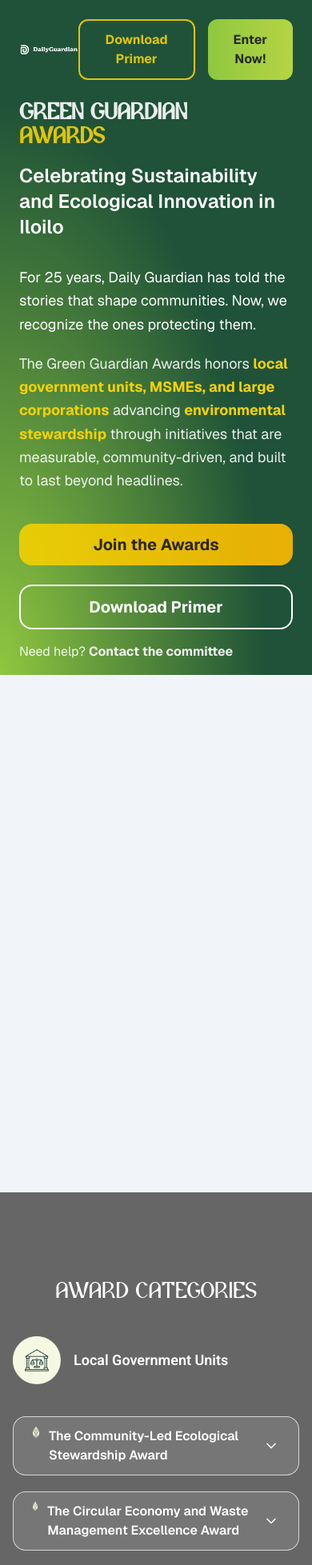
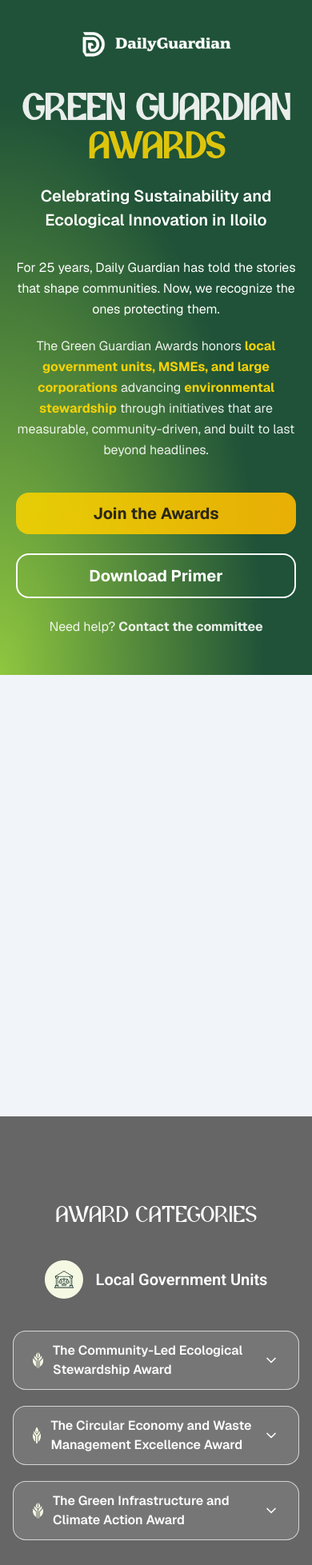
Before and after one commit to warpinnovations/green-guardian-awards, a Next.js app: page / in a window 390 px wide. Shown: the top 1957 px of the page at 80% size. Built offline with nearby package versions, Linux system fonts and the light colour scheme.

Commit message:
feat: enhance layout for mobile view

```diff
--- a/app/components/sections/Categories.tsx
+++ b/app/components/sections/Categories.tsx
@@ -50,16 +50,16 @@
            </h1>
            <div className="grid grid-cols-1 md:grid-cols-2 gap-12 mt-10">
               {/* LEFT column */}
-              <div className="flex flex-col lg:items-center lg:gap-4 gap-2">
+              <div className="flex flex-col items-center lg:gap-4 gap-2">
                  <div className="flex items-center gap-4">
                     <Image
                        src={LGUAsset}
                        alt="Local Government Units"
                        width={60}
                        height={20}
-                       className="object-contain"
+                       className="object-contain lg:w-16 w-12"
                     />
-                    <p className="font-roboto font-semibold text-lg lg:text-2xl text-white">
+                    <p className="font-roboto font-semibold text-xl lg:text-2xl text-white">
                        Local Government Units
                     </p>
                  </div>
@@ -75,13 +75,14 @@
                              }
                              className="cursor-pointer w-full lg:rounded-3xl border rounded-2xl border-white/70 px-6 py-3 text-left text-base text-white bg-white/10 hover:bg-white/20 transition flex items-center justify-between gap-2"
                           >
-                             <span className="flex flex-row gap-3 font-semibold lg:text-base text-md">
+                             <span className="flex flex-row lg:items-start items-center gap-3 font-semibold lg:text-base text-md">
                                 <span>
                                    <Image
                                       alt="green-guardian-logo"
                                       src={"/logos/asset-white.png"}
                                       width={12}
                                       height={20}
+                                      className="lg:w-3 w-5 h-5"
                                    />
                                 </span>
                                 {category.title}
@@ -125,16 +126,16 @@
               </div>
 
               {/* RIGHT column */}
-              <div className="flex flex-col lg:items-center lg:mt-0 -mt-8 lg:gap-4 gap-2">
+              <div className="flex flex-col items-center lg:mt-0 -mt-12 lg:gap-4 gap-2">
                  <div className="flex items-center gap-4">
                     <Image
                        src={MSMEAsset}
                        alt="MSMEs and Large Corporations"
                        width={60}
                        height={20}
-                       className="object-contain"
+                       className="object-contain lg:w-16 w-12"
                     />
-                    <p className="font-roboto font-semibold text-lg lg:text-2xl text-white">
+                    <p className="font-roboto font-semibold text-xl lg:text-2xl text-white">
                        MSMEs and Large Corporations
                     </p>
                  </div>
@@ -150,13 +151,14 @@
                              }
                              className="cursor-pointer w-full lg:rounded-3xl border rounded-2xl border-white/70 px-6 py-3 text-left text-base text-white bg-white/10 hover:bg-white/20 transition flex items-center justify-between gap-2"
                           >
-                             <span className="flex flex-row gap-3 font-semibold lg:text-base text-md">
+                             <span className="flex flex-row lg:items-start items-center gap-3 font-semibold lg:text-base text-md">
                                 <span>
                                    <Image
                                       alt="green-guardian-logo"
                                       src={"/logos/asset-white.png"}
                                       width={12}
                                       height={20}
+                                      className="lg:w-3 w-5 h-5"
                                    />
                                 </span>
                                 {category.title}
--- a/app/components/sections/HeroSection.tsx
+++ b/app/components/sections/HeroSection.tsx
@@ -15,47 +15,50 @@
          <div className="fixed inset-0 bg-gradient-radial " />
          {/* Navigation */}
          <nav className="relative z-50 px-6 lg:px-20 py-6">
-            <div className="max-w-400 mx-auto flex justify-between items-center">
+            <div className="max-w-400 mx-auto flex lg:justify-between justify-center items-center">
                <div className="flex items-center gap-4">
                   <Image
                      src={DGLogo}
                      alt="Daily Guardian"
                      width={250}
                      height={150}
-                     className="mb-2 mt-2 object-contain lg:w-62.5 w-58 invert"
+                     className="mb-2 mt-2 object-contain lg:w-62.5 w-48 invert"
                   />
                </div>
-               <div className="flex gap-4">
-                  <button className="px-8 py-3 rounded-xl border-2 border-[#f3d107]/90 text-[#f3d107]/90 hover:bg-[#8FC73F]/10 transition-all duration-300 font-bold hover:-translate-y-1 hover:shadow-lg hover:shadow-[#8FC73F]/30 cursor-pointer">
+               <div className="lg:flex hidden gap-4">
+                  <button className=" px-8 py-3 rounded-xl border-2 border-[#f3d107]/90 text-[#f3d107]/90 hover:bg-[#8FC73F]/10 transition-all duration-300 font-bold hover:-translate-y-1 hover:shadow-lg hover:shadow-[#8FC73F]/30 cursor-pointer">
                      Download Primer
                   </button>
-                  <button onClick={() => scrollToId("nominate")} className="text-neutral-900/90 px-8 py-3 rounded-xl bg-linear-to-r from-[#8FC73F] to-[#b5d443] hover:shadow-xl hover:shadow-[#b5d443]/50 transition-all duration-300 font-bold hover:-translate-y-1 cursor-pointer">
+                  <button
+                     onClick={() => scrollToId("nominate")}
+                     className="text-neutral-900/90 lg:px-8 px-3 py-3 rounded-xl bg-linear-to-r from-[#8FC73F] to-[#b5d443] lg:text-base text-sm hover:shadow-xl hover:shadow-[#b5d443]/50 transition-all duration-300 font-bold hover:-translate-y-1 cursor-pointer"
+                  >
                      Enter Now!
                   </button>
                </div>
             </div>
          </nav>
          {/* Hero Section */}
-         <div className="relative z-10 max-w-400 mx-auto px-6 lg:px-20">
-            <div className="grid lg:grid-cols-[1.5fr_1fr] gap-16 items-start">
-               <div className="space-y-4">
-                  <h1 className="text-3xl lg:text-[60px] font-black leading-none mb-5 tracking-tighter animate-fade-in-up">
-                     <span className="font-alviona block bg-white/90 bg-clip-text text-transparent">
+         <div className="relative max-w-400 mx-auto px-5 lg:px-20">
+            <div className="grid lg:grid-cols-[1.5fr_1fr] lg:gap-16 items-start">
+               <div className="lg:space-y-4 space-y-6">
+                  <h1 className="text-[48px] lg:text-[60px] font-black leading-none lg:mb-5 tracking-tighter animate-fade-in-up">
+                     <span className="font-alviona block bg-white/90 bg-clip-text text-transparent text-center lg:text-left">
                         GREEN GUARDIAN
                      </span>
-                     <span className="font-alviona block bg-linear-to-r from-[#f3d107]/90 to-[#f3d107]/90 bg-clip-text text-transparent">
+                     <span className="font-alviona block bg-linear-to-r from-[#f3d107]/90 to-[#f3d107]/90 bg-clip-text text-transparent text-center lg:text-left">
                         AWARDS
                      </span>
                   </h1>
                   <h2
-                     className="text-2xl font-semibold text-white animate-fade-in-up"
+                     className="lg:text-2xl text-[20px] font-semibold text-white animate-fade-in-up text-center lg:text-left"
                      style={{ animationDelay: "0.2s" }}
                   >
                      Celebrating Sustainability and Ecological Innovation in
                      Iloilo
                   </h2>
                   <p
-                     className="text-lg text-white leading-relaxed animate-fade-in-up mt-8 mb-5"
+                     className="lg:text-lg text-[16px] text-white leading-relaxed animate-fade-in-up mt-8 mb-5 text-center lg:text-left"
                      style={{ animationDelay: "0.4s" }}
                   >
                      For 25 years, Daily Guardian has told the stories that
@@ -66,7 +69,7 @@
                      className="animate-fade-in-up"
                      style={{ animationDelay: "0.8s" }}
                   >
-                     <p className="text-lg leading-relaxed text-white/90">
+                     <p className="lg:text-lg text-[16px] leading-relaxed text-white/90 text-center lg:text-left">
                         The Green Guardian Awards honors{" "}
                         <span className="text-[#f3d107] font-bold">
                            local government units, MSMEs, and large corporations
@@ -84,7 +87,10 @@
                      className="flex flex-col sm:flex-row gap-6 animate-fade-in-up mt-10"
                      style={{ animationDelay: "1s" }}
                   >
-                     <button onClick={() => scrollToId("nominate")} className="cursor-pointer px-10 py-3 rounded-2xl bg-linear-to-r from-[#f3d107]/90 to-amber-400/90 text-neutral-900/90 hover:shadow-xl hover:shadow-amber-400/50 transition-all duration-300 font-bold text-xl hover:-translate-y-1">
+                     <button
+                        onClick={() => scrollToId("nominate")}
+                        className="cursor-pointer px-10 py-3 rounded-2xl bg-linear-to-r from-[#f3d107]/90 to-amber-400/90 text-neutral-900/90 hover:shadow-xl hover:shadow-amber-400/50 transition-all duration-300 font-bold text-xl hover:-translate-y-1"
+                     >
                         Join the Awards
                      </button>
                      <button className="cursor-pointer px-10 py-3 rounded-2xl border-2 border-white text-white hover:bg-[#8FC73F]/10 transition-all duration-300 font-bold text-xl hover:-translate-y-1">
@@ -93,7 +99,7 @@
                   </div>
 
                   <p
-                     className="text-white/90 animate-fade-in-up"
+                     className="text-white/90 animate-fade-in-up text-center lg:text-left"
                      style={{ animationDelay: "1.2s" }}
                   >
                      Need help?{" "}
```
